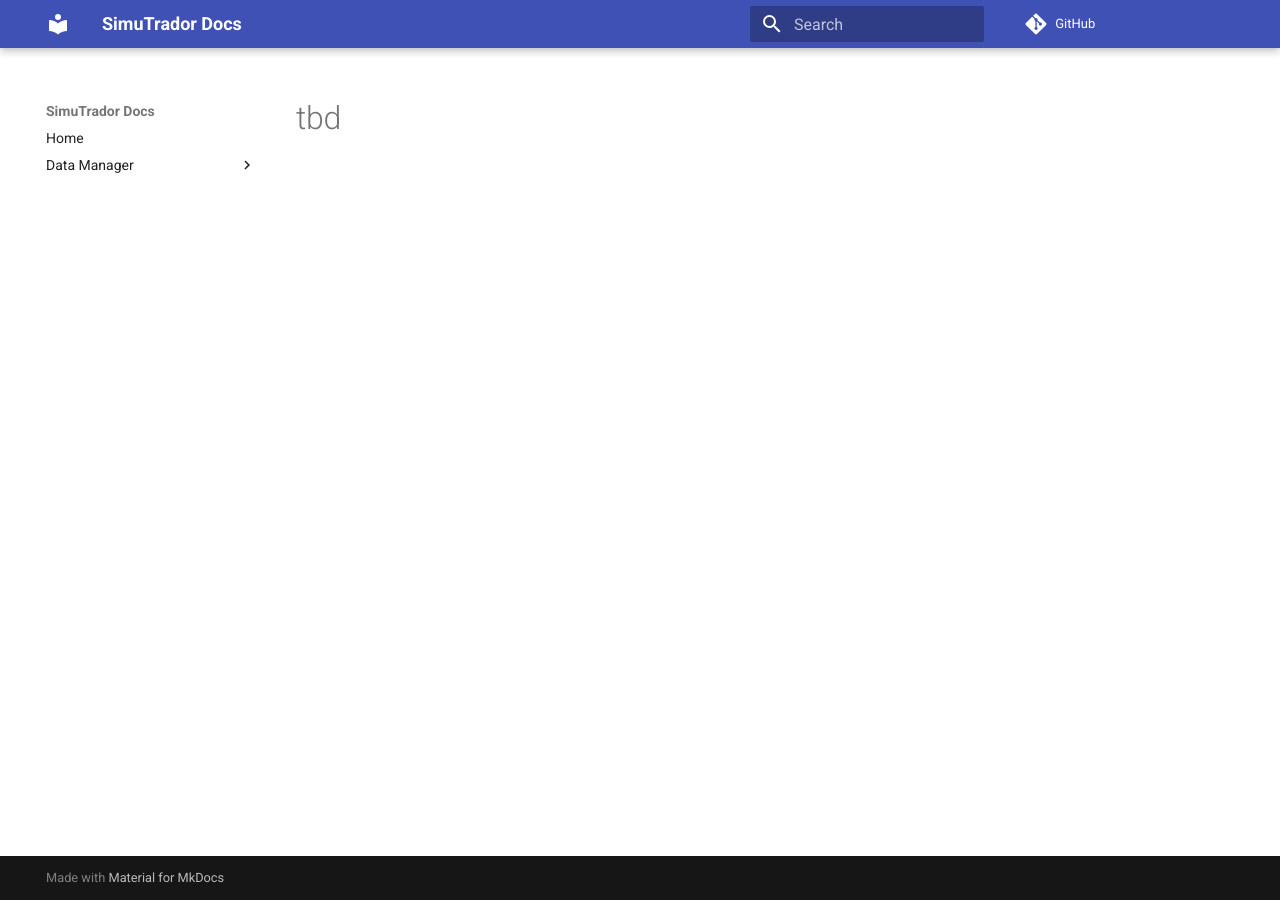
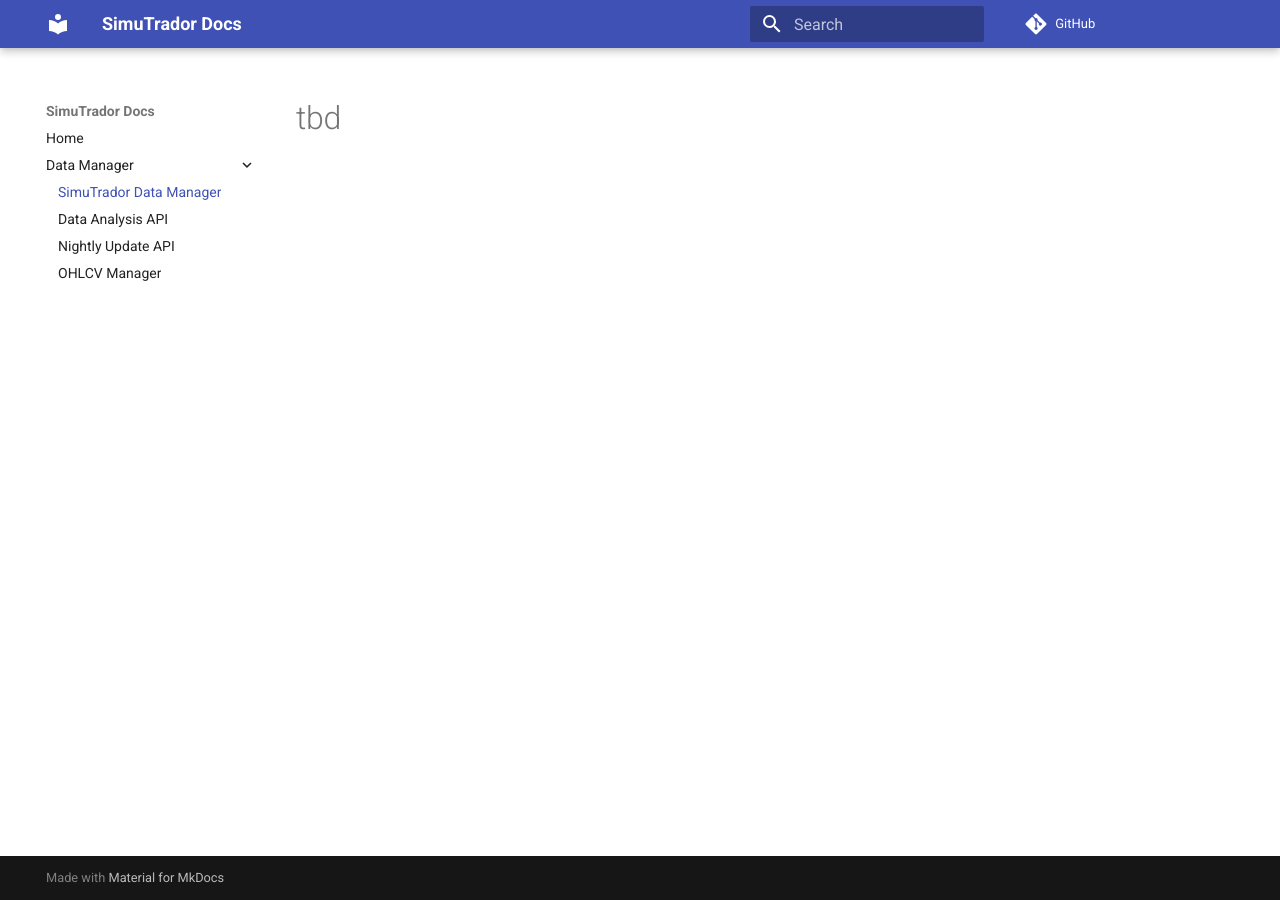
Before and after one commit to simutrador/simutrador-docs, an MkDocs documentation site: the page built from docs/data-manager/index.md, in a window 1280 px wide. Built offline with MkDocs 1.6.1 and Material for MkDocs 9.7.7, drawn with Linux system fonts in a browser that asks for light colours; comment, search, counter and statistics services are not loaded; part of the change alters nothing that is shown.

Commit message:
add .md back

```diff
--- a/mkdocs.yml
+++ b/mkdocs.yml
@@ -5,10 +5,10 @@ repo_url: https://github.com/simutrador/simutrador-docs
 nav:
   - Home: index.md
   - Data Manager:
-      - SimuTrador Data Manager: data-manager/index
-      - Data Analysis API: data-manager/docs/data-analysis
-      - Nightly Update API: data-manager/docs/nightly-update
-      - OHLCV Manager: data-manager/docs/ohlcv-manager
+      - SimuTrador Data Manager: data-manager/index.md
+      - Data Analysis API: data-manager/docs/data-analysis.md
+      - Nightly Update API: data-manager/docs/nightly-update.md
+      - OHLCV Manager: data-manager/docs/ohlcv-manager.md
 
 theme:
   name: material
```
